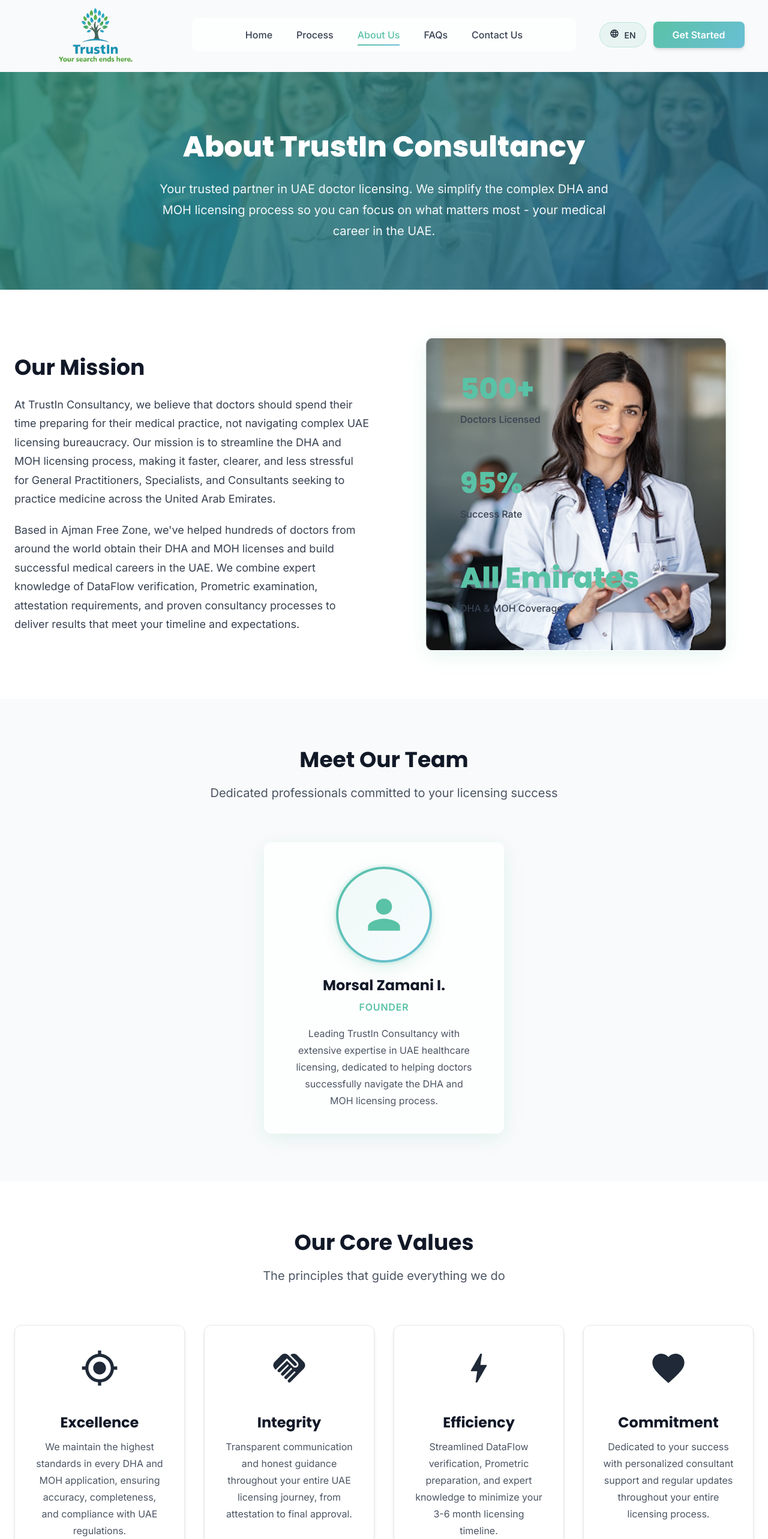
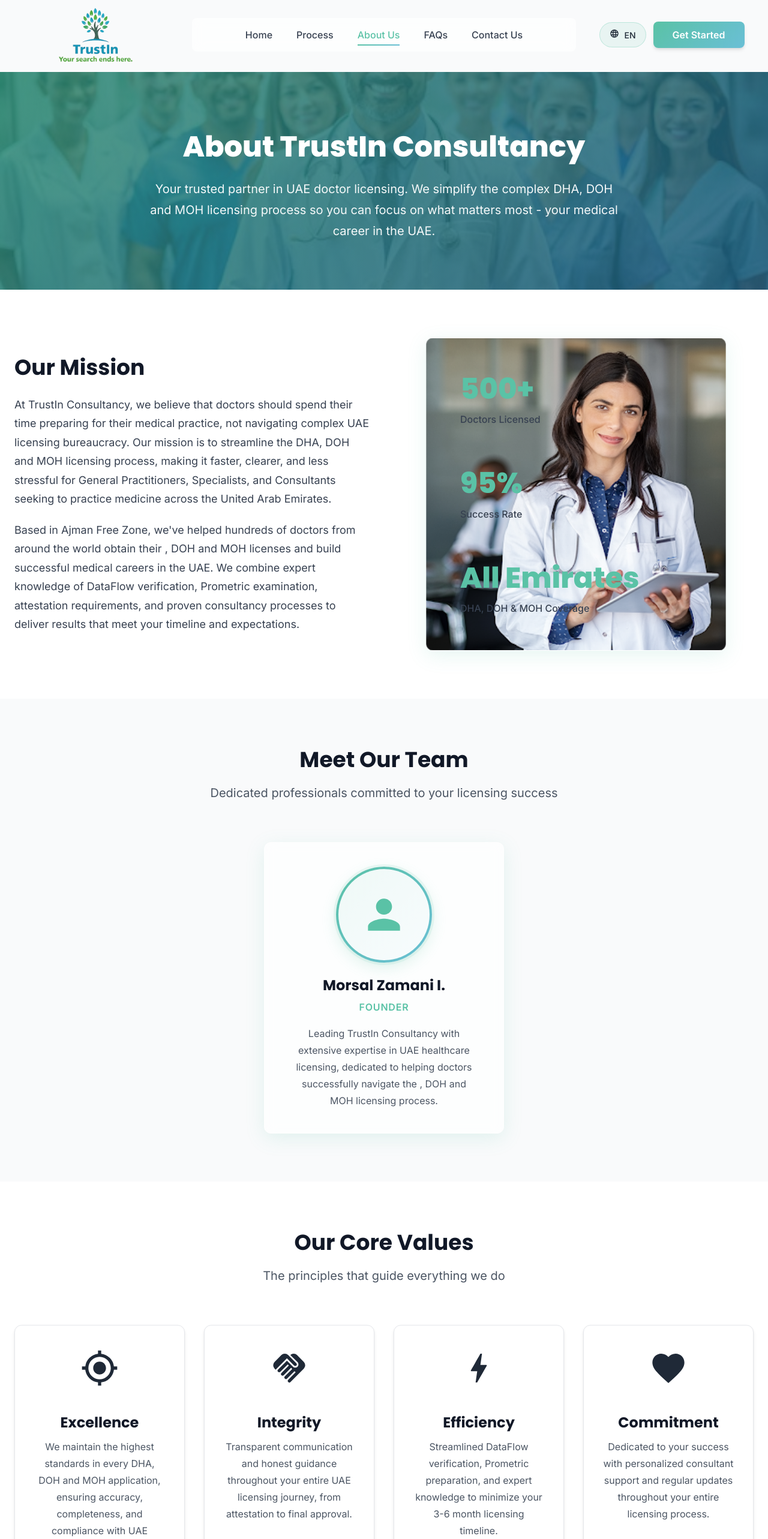
Before and after one commit to muazaqdas/trustin, a React (Vite) app: page /about in a window 1280 px wide. Shown: the top 2566 px of the page at 60% size. Built offline with nearby package versions, Linux system fonts and the light colour scheme.

Commit message:
feat: add DOH with DHA and MOH (licensing)

```diff
--- a/src/components/layout/Footer.jsx
+++ b/src/components/layout/Footer.jsx
@@ -24,7 +24,7 @@
             <p className="footer-tagline">Your search ends here.</p>
             <p className="footer-description">
               Professional doctor licensing consultancy services for GP, Specialist, and Consultant doctors seeking
-              DHA and MOH licensing support across the United Arab Emirates.
+              DHA, DOH and MOH licensing support across the United Arab Emirates.
             </p>
           </div>
 
--- a/src/pages/About.jsx
+++ b/src/pages/About.jsx
@@ -10,7 +10,7 @@
     {
       icon: <MdGpsFixed />,
       title: 'Excellence',
-      description: 'We maintain the highest standards in every DHA and MOH application, ensuring accuracy, completeness, and compliance with UAE regulations.'
+      description: 'We maintain the highest standards in every DHA, DOH and MOH application, ensuring accuracy, completeness, and compliance with UAE regulations.'
     },
     {
       icon: <MdHandshake />,
@@ -33,7 +33,7 @@
     {
       name: 'Morsal Zamani I.',
       designation: 'Founder',
-      bio: 'Leading TrustIn Consultancy with extensive expertise in UAE healthcare licensing, dedicated to helping doctors successfully navigate the DHA and MOH licensing process.',
+      bio: 'Leading TrustIn Consultancy with extensive expertise in UAE healthcare licensing, dedicated to helping doctors successfully navigate the , DOH and MOH licensing process.',
       image: null
     }
   ];
@@ -41,11 +41,11 @@
   const credentials = [
     {
       title: 'UAE Licensing Experts',
-      description: 'Our team specializes in DHA and MOH licensing for doctors, with deep knowledge of DataFlow, Prometric, and UAE healthcare regulations.'
+      description: 'Our team specializes in DHA, DOH and MOH licensing for doctors, with deep knowledge of DataFlow, Prometric, and UAE healthcare regulations.'
     },
     {
       title: 'Authority Relationships',
-      description: 'Established understanding of DHA, MOH, DataFlow, and Prometric processes for smoother application processing and faster approvals.'
+      description: 'Established understanding of DHA, DOH, MOH, DataFlow, and Prometric processes for smoother application processing and faster approvals.'
     },
     {
       title: 'Proven Success Rate',
@@ -66,7 +66,7 @@
             <h1 className="page-title">About TrustIn Consultancy</h1>
             <p className="page-subtitle">
               Your trusted partner in UAE doctor licensing.
-              We simplify the complex DHA and MOH licensing process so you can focus on what matters most - your medical career in the UAE.
+              We simplify the complex DHA, DOH and MOH licensing process so you can focus on what matters most - your medical career in the UAE.
             </p>
           </div>
         </div>
@@ -80,12 +80,12 @@
               <h2 className="mission-title">Our Mission</h2>
               <p className="mission-description">
                 At TrustIn Consultancy, we believe that doctors should spend their time preparing for their medical practice,
-                not navigating complex UAE licensing bureaucracy. Our mission is to streamline the DHA and MOH licensing process,
+                not navigating complex UAE licensing bureaucracy. Our mission is to streamline the DHA, DOH and MOH licensing process,
                 making it faster, clearer, and less stressful for General Practitioners, Specialists, and Consultants
                 seeking to practice medicine across the United Arab Emirates.
               </p>
               <p className="mission-description">
-                Based in Ajman Free Zone, we've helped hundreds of doctors from around the world obtain their DHA and MOH licenses
+                Based in Ajman Free Zone, we've helped hundreds of doctors from around the world obtain their , DOH and MOH licenses
                 and build successful medical careers in the UAE. We combine expert knowledge of DataFlow verification, Prometric examination,
                 attestation requirements, and proven consultancy processes to deliver results that meet your timeline and expectations.
               </p>
@@ -111,7 +111,7 @@
                 </div>
                 <div className="mission-stat">
                   <h3 className="stat-number">All Emirates</h3>
-                  <p className="stat-label">DHA & MOH Coverage</p>
+                  <p className="stat-label">DHA, DOH & MOH Coverage</p>
                 </div>
               </Card>
             </div>
@@ -214,7 +214,7 @@
                 <div className="differentiator-number">02</div>
                 <h3 className="differentiator-title">UAE Expertise</h3>
                 <p className="differentiator-description">
-                  Our team specializes in DHA and MOH requirements, DataFlow processes, Prometric preparation,
+                  Our team specializes in DHA, DOH and MOH requirements, DataFlow processes, Prometric preparation,
                   and all UAE regulatory changes, ensuring accurate and compliant applications.
                 </p>
               </div>
@@ -245,7 +245,7 @@
           <div className="about-cta-content">
             <h2 className="about-cta-title">Experience the TrustIn Consultancy Difference</h2>
             <p className="about-cta-subtitle">
-              Join hundreds of satisfied doctors who chose TrustIn Consultancy for their UAE DHA and MOH licensing needs.
+              Join hundreds of satisfied doctors who chose TrustIn Consultancy for their UAE DHA, DOH and MOH licensing needs.
             </p>
             <div className="about-cta-buttons">
               <Link to="/contact">
--- a/src/pages/Contact.jsx
+++ b/src/pages/Contact.jsx
@@ -136,7 +136,7 @@
           <div className="contact-hero-content slide-up">
             <h1 className="page-title">Start Your UAE Licensing Journey</h1>
             <p className="page-subtitle">
-              Ready to begin your DHA or MOH licensing process? Fill out the form below and our consultancy team
+              Ready to begin your DHA, MOH or DOH licensing process? Fill out the form below and our consultancy team
               will contact you within 24 hours with a personalized package recommendation and timeline.
             </p>
           </div>
@@ -161,7 +161,7 @@
                     <h3 className="success-title">Thank You!</h3>
                     <p className="success-text">
                       Your consultation request has been received. Our team will contact you within 24 hours
-                      to discuss your DHA/MOH licensing needs, recommend a package, and provide a timeline estimate.
+                      to discuss your DHA/DOH/MOH licensing needs, recommend a package, and provide a timeline estimate.
                     </p>
                     <Button
                       variant="primary"
@@ -246,7 +246,7 @@
                       onChange={handleChange}
                       error={errors.state}
                       required
-                      placeholder="e.g., DHA (Dubai) or MOH (Other Emirates)"
+                      placeholder="e.g., DHA (Dubai), DOH or MOH (Other Emirates)"
                     />
 
                     <div className="input-wrapper">
--- a/src/pages/FAQ.jsx
+++ b/src/pages/FAQ.jsx
@@ -34,7 +34,7 @@
           <div className="faq-hero-content slide-up">
             <h1 className="page-title">Frequently Asked Questions</h1>
             <p className="page-subtitle">
-              Find answers to common questions about UAE doctor licensing, DHA/MOH processes, and living in Dubai.
+              Find answers to common questions about UAE doctor licensing, DHA/MOH/DOH processes, and living in Dubai.
               Can't find what you're looking for? Contact us directly.
             </p>
           </div>
--- a/src/pages/Home.jsx
+++ b/src/pages/Home.jsx
@@ -10,7 +10,7 @@
     {
       icon: <MdBolt />,
       title: 'Streamlined Process',
-      description: 'Complete your DHA or MOH licensing in 3-6 months with our expert guidance through every step.'
+      description: 'Complete your DHA, MOH or DOH licensing in 3-6 months with our expert guidance through every step.'
     },
     {
       icon: <MdGpsFixed />,
@@ -25,7 +25,7 @@
     {
       icon: <MdPublic />,
       title: 'All Emirates Coverage',
-      description: 'Assistance with DHA licensing for Dubai and MOH licensing for all other emirates across the UAE.'
+      description: 'Assistance with DHA or DOH licensing for Dubai and MOH licensing for all other emirates across the UAE.'
     },
     {
       icon: <MdAssignment />,
@@ -48,7 +48,7 @@
     {
       number: '02',
       title: 'Document Preparation',
-      description: 'We guide you through attestation and DataFlow verification, ensuring all documents meet DHA/MOH requirements.'
+      description: 'We guide you through attestation and DataFlow verification, ensuring all documents meet DHA/DOH/MOH requirements.'
     },
     {
       number: '03',
@@ -58,7 +58,7 @@
     {
       number: '04',
       title: 'License Approval',
-      description: 'We handle your DHA or MOH application and monitor progress until you receive your official license.'
+      description: 'We handle your DHA, MOH or DOH application and monitor progress until you receive your official license.'
     }
   ];
 
@@ -87,7 +87,7 @@
     { number: '500+', label: 'Doctors Licensed' },
     { number: '95%', label: 'Success Rate' },
     { number: '3-6 Months', label: 'Average Timeline' },
-    { number: 'All Emirates', label: 'DHA & MOH Coverage' }
+    { number: 'All Emirates', label: 'DHA, DOH & MOH Coverage' }
   ];
 
   return (
@@ -102,7 +102,7 @@
               <span className="gradient-text"> Simplified</span>
             </h1>
             <p className="hero-subtitle">
-              Professional DHA and MOH licensing consultancy for General Practitioners, Specialists, and Consultants.
+              Professional DHA, DOH and MOH licensing consultancy for General Practitioners, Specialists, and Consultants.
               Get licensed in the UAE with expert guidance through every step of your journey.
             </p>
             <div className="hero-cta">
@@ -163,7 +163,7 @@
           <div className="section-header text-center">
             <h2 className="section-title">How It Works</h2>
             <p className="section-subtitle">
-              Four simple steps to get your DHA or MOH license
+              Four simple steps to get your DHA, MOH or DOH license
             </p>
           </div>
           <div className="steps-grid">
@@ -221,7 +221,7 @@
             <div className="final-cta-content">
               <h2 className="final-cta-title">Ready to Get Licensed in the UAE?</h2>
               <p className="final-cta-subtitle">
-                Join hundreds of doctors who trusted us with their DHA and MOH licensing needs.
+                Join hundreds of doctors who trusted us with their DHA, DOH and MOH licensing needs.
                 Start your consultation today and begin your journey to practice medicine in the UAE.
               </p>
               <div className="final-cta-buttons">
--- a/src/pages/Process.jsx
+++ b/src/pages/Process.jsx
@@ -38,7 +38,7 @@
     {
       title: 'GP/Dentist Package',
       price: '$2,100',
-      description: 'Perfect for General Practitioners and Dentists seeking DHA or MOH licensing in the UAE',
+      description: 'Perfect for General Practitioners and Dentists seeking DHA, MOH or DOH licensing in the UAE',
       features: [
         'Prometric exam assistance and guidance',
         'Comprehensive study materials and resources',
@@ -130,7 +130,7 @@
           <div className="process-hero-content slide-up">
             <h1 className="page-title">UAE Doctor Licensing Process</h1>
             <p className="page-subtitle">
-              A proven, step-by-step approach to obtaining your DHA or MOH license in 3-6 months.
+              A proven, step-by-step approach to obtaining your DHA, MOH or DOH license in 3-6 months.
               We handle the complexity of DataFlow, attestation, and Prometric so you can focus on your medical career.
             </p>
           </div>
@@ -162,7 +162,7 @@
           <div className="section-header text-center">
             <h2 className="section-title">Choose Your Package</h2>
             <p className="section-subtitle">
-              All packages include comprehensive support throughout your DHA or MOH licensing journey
+              All packages include comprehensive support throughout your DHA, MOH or DOH licensing journey
             </p>
           </div>
 
@@ -212,7 +212,7 @@
           <div className="section-header text-center">
             <h2 className="section-title">What You'll Need</h2>
             <p className="section-subtitle">
-              Essential documents required for DHA and MOH licensing in the UAE
+              Essential documents required for DHA, DOH and MOH licensing in the UAE
             </p>
           </div>
           <div className="requirements-grid">
@@ -232,7 +232,7 @@
           </div>
           <div className="requirements-note">
             <p>
-              <strong>Note:</strong> Specific requirements vary by specialization, credential tier, and DHA vs MOH licensing.
+              <strong>Note:</strong> Specific requirements vary by specialization, credential tier, and DHA vs DOH vs MOH licensing.
               TrustIn Consultancy provides a personalized checklist and attestation guidance based on your unique credentials.
             </p>
           </div>
@@ -246,7 +246,7 @@
             <div className="process-cta-content">
               <h2 className="process-cta-title">Ready to Start Your UAE Licensing Journey?</h2>
               <p className="process-cta-subtitle">
-                Let our experts guide you through DataFlow, Prometric, and DHA/MOH applications while you prepare for your medical career in the UAE.
+                Let our experts guide you through DataFlow, Prometric, and DHA/DOH/MOH applications while you prepare for your medical career in the UAE.
                 Get started today with a consultation and package selection.
               </p>
               <div className="process-cta-buttons">
```
